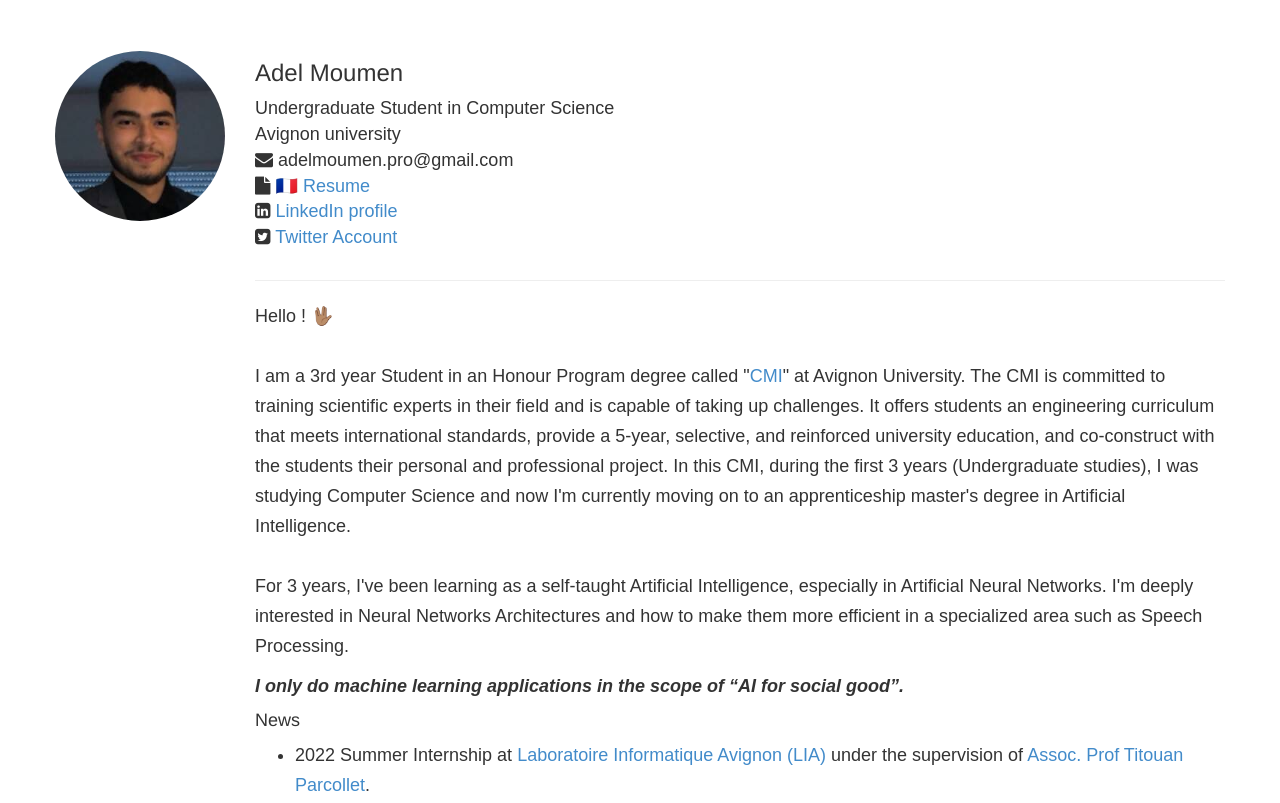
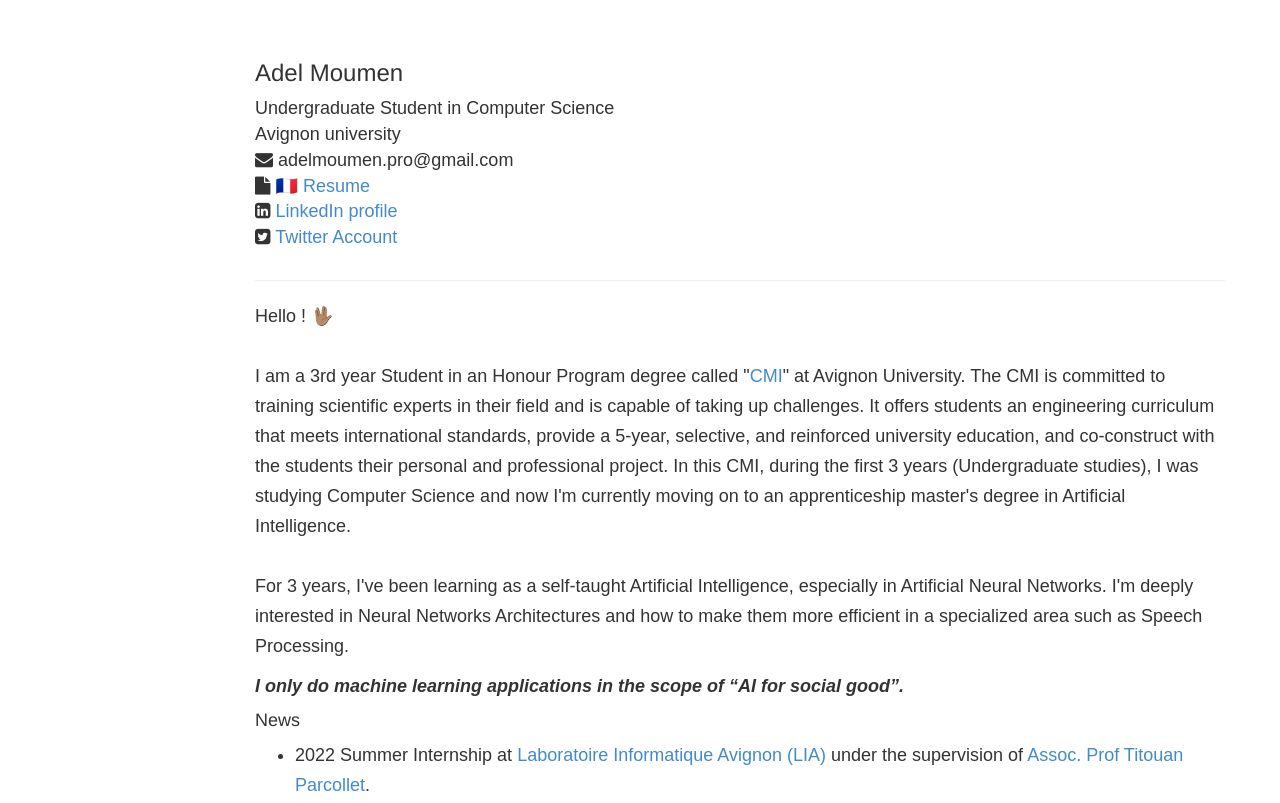
Before and after one commit to Adel-Moumen/Adel-Moumen.github.io, a plain HTML site: page index.html in a window 1280 px wide. Shown: the top 803 px of the page. Drawn offline with Linux system fonts and the light colour scheme.

Commit message:
update image

```diff
--- a/index.html
+++ b/index.html
@@ -15,7 +15,6 @@
         <div class="row">
             <div class="col-sm-2">
                 <br/><br/>
-                <img src="res/picture/photo_profile.jpeg" class="img-responsive" style="border-radius: 50%;"/>
             </div>
             <div class="col-sm-10">
                 <div class="page-header">
```
Also changed, not shown: res/picture/photo_profile.jpeg (deleted), 1 other file.
